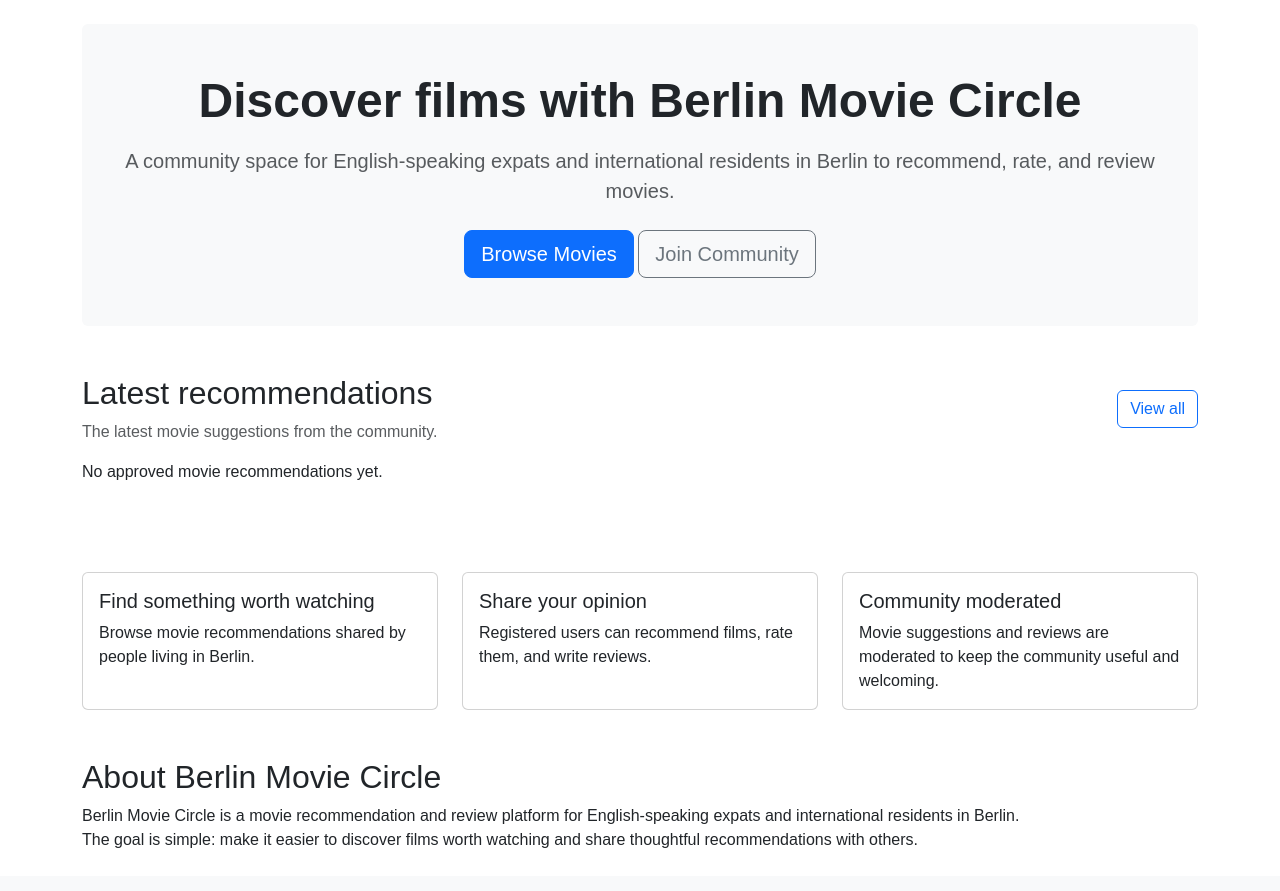
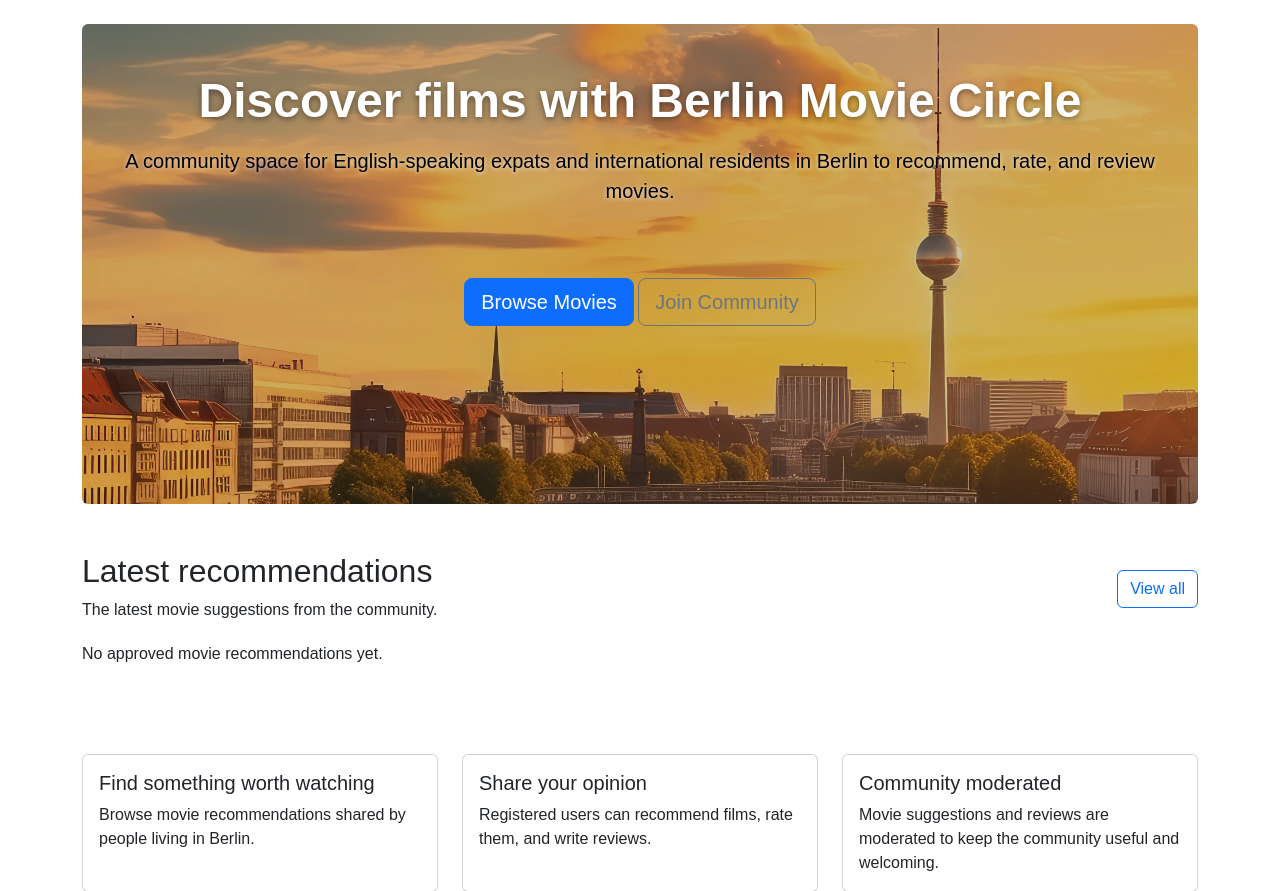
Before and after one commit to angela64711/third-milestone-project, a Django app: page / in a window 1280 px wide. Shown: the part 57-948 px from the top of the page. Before the commit the page ends 905 px from the top, so only its background shows below. Run offline with Django 4.2, Linux system fonts and the light colour scheme; data that the repository does not hold is empty; some web fonts are replaced.

Commit message:
Add hero and poster placeholder images in home page

```diff
--- a/movies/static/css/style.css
+++ b/movies/static/css/style.css
@@ -37,3 +37,39 @@ h4,
     text-decoration: underline;
     text-underline-offset: 0.35rem;
 }
+
+/*----------------------------------- Hero Section */
+
+#hero {
+    min-height: 60vh;
+    background-image: linear-gradient(
+        rgba(0, 0, 0, 0.18),
+        rgba(0, 0, 0, 0.18)
+    ), url("../images/hero.webp");
+    background-size: cover;
+    background-position: right center;
+    background-repeat: no-repeat;
+}
+
+#hero h1 {
+    color: #fff;
+    text-shadow: 0 2px 6px rgba(0, 0, 0, 0.45);
+}
+
+
+#hero p {
+    color: black;
+    font-weight: 500;
+    text-shadow: 0 1px 4px rgba(255, 255, 255, 0.75);
+}
+
+.poster-placeholder {
+    width: 80%;
+    max-width: 180px;
+}
+
+.poster-placeholder img {
+    width: 100%;
+    aspect-ratio: 3 / 4;
+    object-fit: cover;
+}
--- a/movies/templates/movies/index.html
+++ b/movies/templates/movies/index.html
@@ -1,19 +1,20 @@
 {% extends "base.html" %}
+{% load static %}
 
 {% block content %}
 
-<section class="py-5 text-center bg-light rounded">
+<section id="hero" class="py-5 text-center bg-light rounded">
     <div class="container">
         <h1 class="display-5 fw-bold">
             Discover films with Berlin Movie Circle
         </h1>
 
-        <p class="lead text-muted mt-3">
+        <p class="lead m-3">
             A community space for English-speaking expats and international residents in Berlin to recommend, rate, and
             review movies.
         </p>
 
-        <div class="mt-4">
+        <div class="mt-5 pt-4">
             <a href="{% url 'movie_list' %}" class="btn btn-primary btn-lg">
                 Browse Movies
             </a>
@@ -36,7 +37,7 @@
     <div class="d-flex justify-content-between align-items-center mb-3">
         <div>
             <h2>Latest recommendations</h2>
-            <p class="text-muted mb-0">
+            <p class="mb-1">
                 The latest movie suggestions from the community.
             </p>
         </div>
@@ -68,9 +69,9 @@
                     {% endif %}
 
                     <div class="mt-auto">
-                        <div class="bg-secondary-subtle d-flex align-items-center justify-content-center mx-auto mb-3 p-3 text-center"
-                            style="aspect-ratio: 2 / 3; width: 80%; max-height: 260px;">
-                            <span class="text-muted">Poster coming soon</span>
+                        <div class="d-flex align-items-center justify-content-center mx-auto mb-3 text-center">
+                            <img src="{% static 'images/camera.webp' %}" class="img-fluid h-100"
+                                alt="Cinema camera placeholder">
                         </div>
 
                         <a href="{% url 'movie_detail' movie.slug %}" class="btn btn-sm btn-primary">
```
Also changed, not shown: movies/static/images/camera.webp (added), movies/static/images/hero.webp (added).
